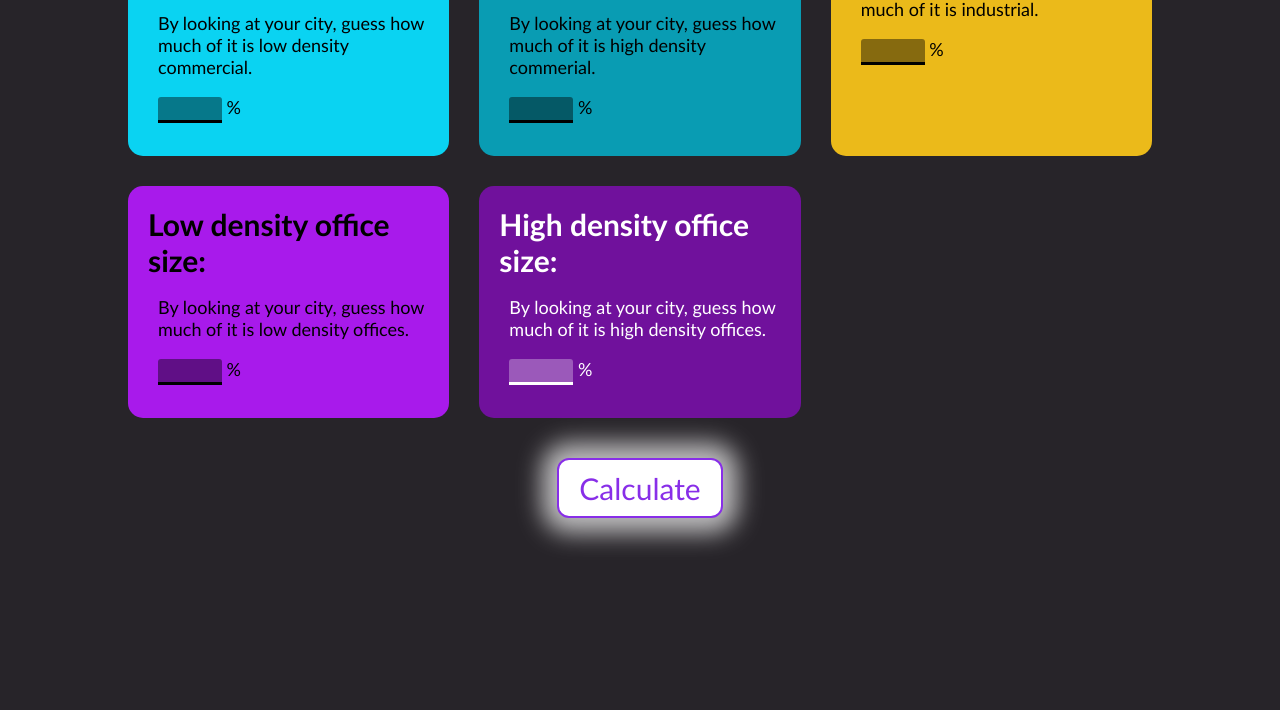
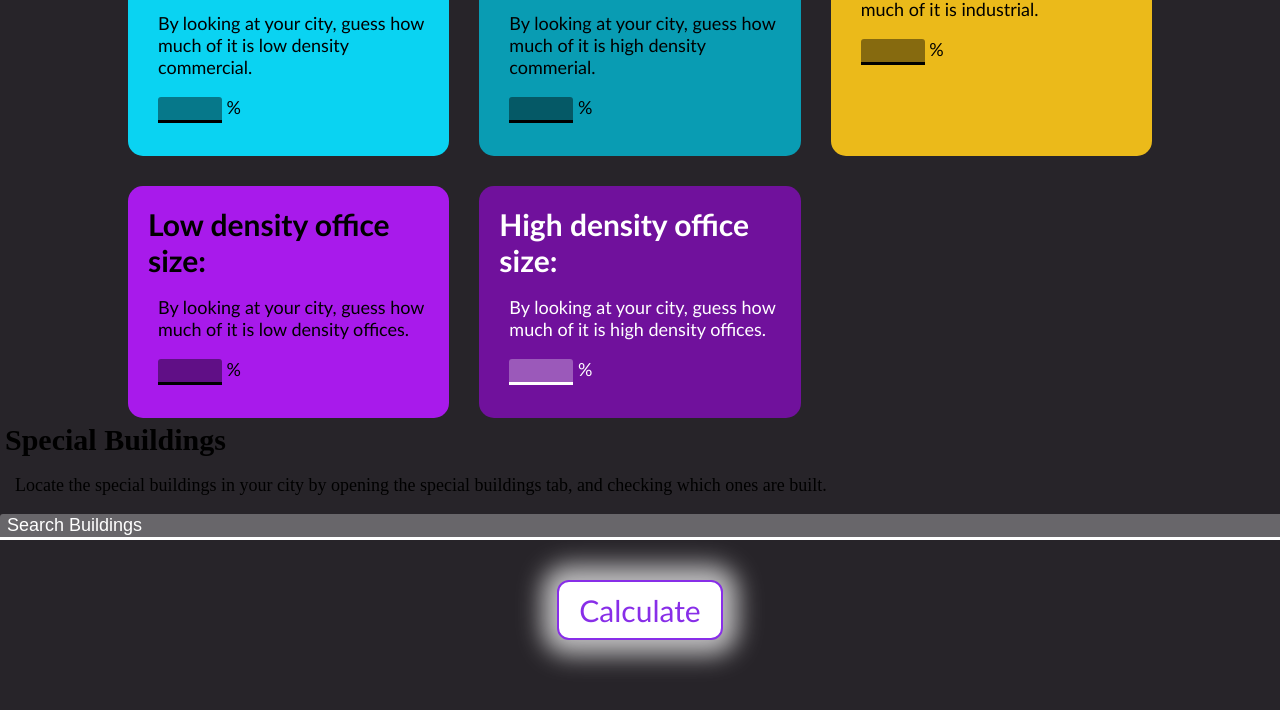
Before and after one commit to WebDevGillett/cities-skylines-II-calculator, a plain HTML site: page index.html in a window 1280 px wide. Shown: the part 2060-2770 px from the top of the page. Drawn offline with Linux system fonts and the light colour scheme.

Commit message:
Update index.html

```diff
--- a/index.html
+++ b/index.html
@@ -20,7 +20,9 @@
             </div>
           </a>
           <a href="https://youtube.com/@webdevgillett3802?sub_confirmation=1" target="_blank">
-            <button class="self-promoted-sub">Subscribe</button>
+            <button onclick="
+              subscribe();
+            " class="self-promoted-sub">Subscribe</button>
           </a>
         </div>
       </div>
@@ -143,6 +145,19 @@
         </p>
       </div>
     </div>
+    <div class="special-buildings-container">
+      <div class="special-buildings-header">
+        <div>
+          <p class="box-title">Special Buildings</p>
+          <p class="box-description">Locate the special buildings in your city by opening the special buildings tab, and checking which ones are built.</p>
+        </div>
+        <input onkeyup="
+          filterItems();
+        " style="width: 100%;" class="box-input search-bar" type="text" placeholder="Search Buildings">
+      </div>
+      <div class="special-buildings-grid">
+      </div>
+    </div>
     <div class="calculate-container">
       <button class="calculate-button" onclick="
         finalCalculation();
```
